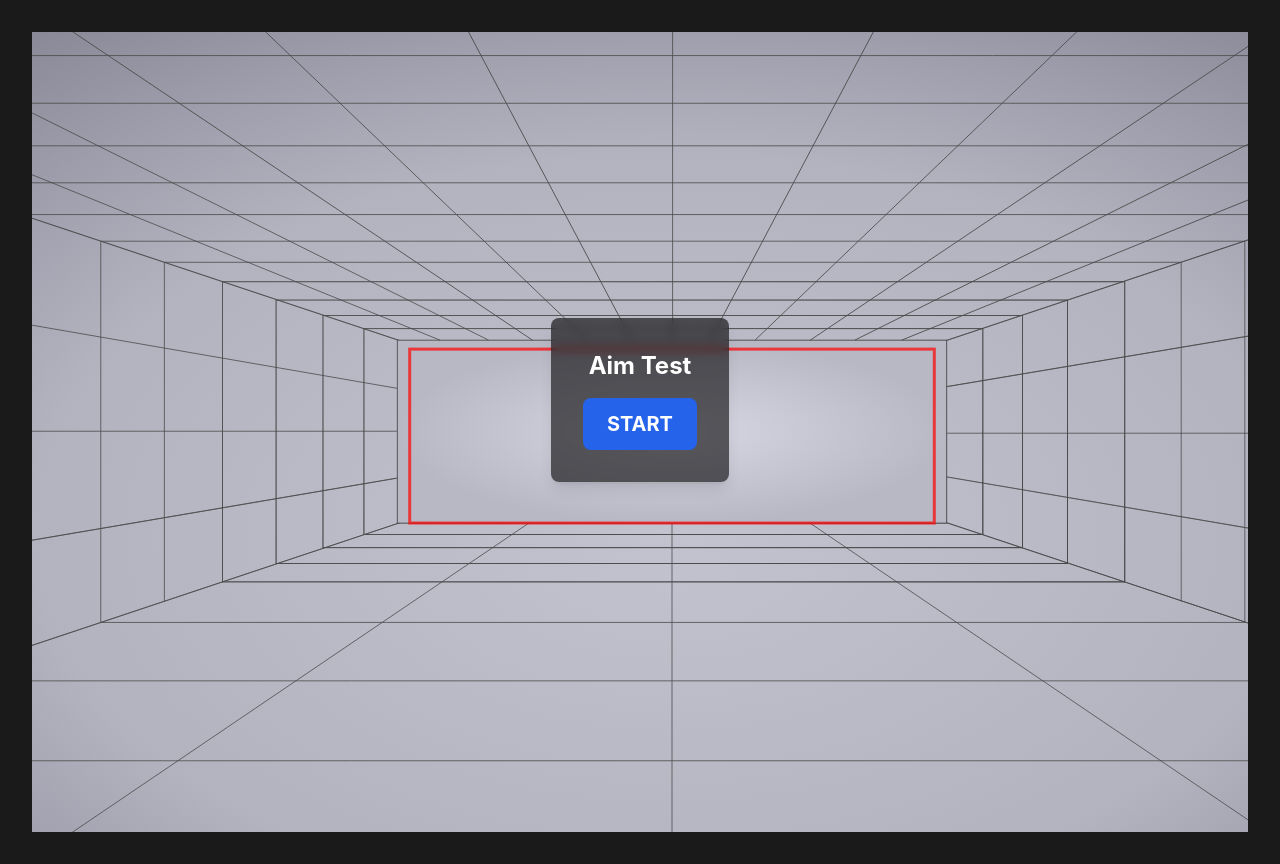
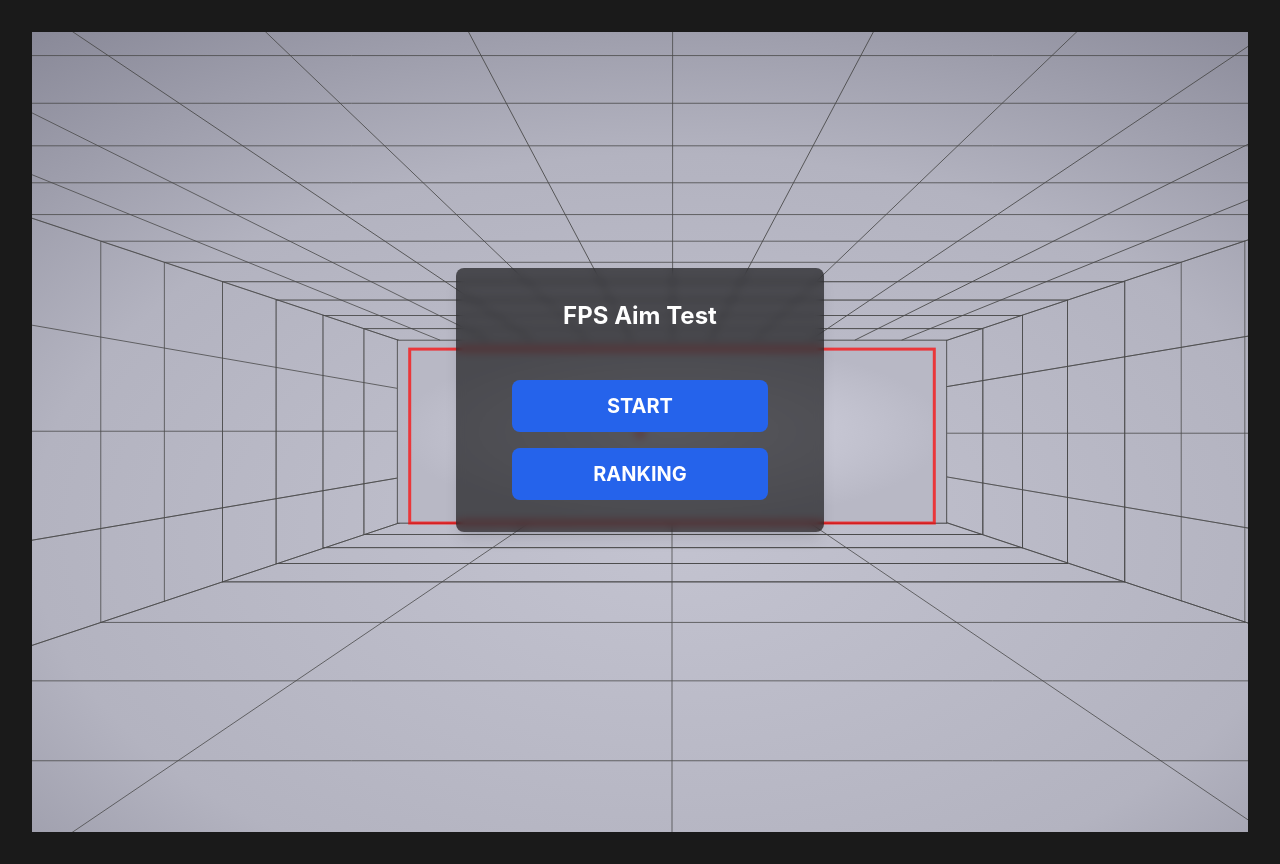
Before and after one commit to Donghunn-Lee/aimtest, a React (Create React App) app: page / in a window 1280 px wide. Both pictures are taken after a click on the button "전체화면 모드". Built offline with nearby package versions, Linux system fonts and the light colour scheme.

Commit message:
feat: 랭킹보드 기본 ui 구현

```diff
--- a/src/components/Game/GameWorld.tsx
+++ b/src/components/Game/GameWorld.tsx
@@ -6,7 +6,7 @@ import { TargetRenderer } from './target/TargetRenderer';
 import { Target, TargetConfig } from './target/types';
 import { StartMenu } from './menu/StartMenu';
 import { ResultMenu } from './menu/ResultMenu';
-
+import RankingBoard from '../game/ranking/RankingBoard';
 interface GameWorldProps {
   gameMode: 'fullscreen' | 'windowed';
   onGameModeChange?: (mode: 'fullscreen' | 'windowed') => void;
@@ -39,7 +39,7 @@ export const GameWorld = ({ gameMode, onGameModeChange }: GameWorldProps) => {
   const [accuracy, setAccuracy] = useState(0);
   const [hitCount, setHitCount] = useState(0);
   const [totalClick, setTotalClick] = useState(0);
-
+  const [isRankingOpen, setIsRankingOpen] = useState(false);
   const initTargetManager = () => {
     targetManagerRef.current = new TargetManager(targetConfig, {
       width: canvasRef.current?.width || 0,
@@ -439,7 +439,7 @@ export const GameWorld = ({ gameMode, onGameModeChange }: GameWorldProps) => {
         </div>
       ) : null}
       {!isGameStarted && !isGameOver && (
-        <StartMenu onStart={handleGameStart} />
+        <StartMenu onStart={handleGameStart} onRanking={() => setIsRankingOpen(true)} />
       )}
       {isGameOver && (
         <ResultMenu
@@ -448,6 +448,9 @@ export const GameWorld = ({ gameMode, onGameModeChange }: GameWorldProps) => {
           onRestart={handleRestart}
         />
       )}
+      {isRankingOpen && (
+        <RankingBoard />
+      )}
     </div>
   );
 };
--- a/src/components/Game/Menu/ResultMenu.tsx
+++ b/src/components/Game/Menu/ResultMenu.tsx
@@ -13,11 +13,13 @@ export const ResultMenu = ({ score, elapsedTime, onRestart }: ResultMenuProps) =
 
   return (
     <PanelOverlay>
+      <div className="flex flex-col items-center justify-center space-y-8 px-6">
         <h2 className="text-2xl font-bold mb-4 text-white">게임 결과</h2>
         <div className="text-white mb-6">
           <p className="text-lg mb-2">점수: {score}</p>
           <p className="text-lg">플레이 시간: {elapsedTime.toFixed(2)}초</p>
         </div>
+        <div className="space-y-4">
           <button
             onClick={onRestart}
             className="px-6 py-3 text-xl font-bold text-white bg-blue-600 rounded-lg hover:bg-blue-700 transition-colors w-full"
@@ -28,8 +30,10 @@ export const ResultMenu = ({ score, elapsedTime, onRestart }: ResultMenuProps) =
             onClick={onSave}
             className="px-6 py-3 text-xl font-bold text-white bg-blue-600 rounded-lg hover:bg-blue-700 transition-colors w-full"
           >
-        저장하기
+            기록하기
           </button>
+        </div>
+      </div>
     </PanelOverlay>
   );
 };
--- a/src/components/Game/Menu/StartMenu.tsx
+++ b/src/components/Game/Menu/StartMenu.tsx
@@ -1,19 +1,36 @@
+import { useState } from "react";
 import { PanelOverlay } from "../../common/PanelOverlay";
 
 interface StartMenuProps {
   onStart: () => void;
+  onRanking: () => void;
 }
 
-export const StartMenu = ({ onStart }: StartMenuProps) => {
+export const StartMenu = ({ onStart, onRanking }: StartMenuProps) => {
+
+  const handleRankingClick = () => {
+    onRanking();
+  };
+
   return (
     <PanelOverlay>
-      <h2 className="text-2xl font-bold mb-4 text-white text-center">Aim Test</h2>
+      <div className="flex flex-col items-center justify-center space-y-8 px-6">
+        <h2 className="text-2xl font-bold mb-4 text-white text-center">FPS Aim Test</h2>
+        <div className="space-y-4">
           <button
             onClick={onStart}
             className="px-6 py-3 text-xl font-bold text-white bg-blue-600 rounded-lg hover:bg-blue-700 transition-colors w-full"
           >
             START
           </button>
+          <button
+            onClick={handleRankingClick}
+            className="px-6 py-3 text-xl font-bold text-white bg-blue-600 rounded-lg hover:bg-blue-700 transition-colors w-full"
+          >
+            RANKING
+          </button>
+        </div>
+      </div>
     </PanelOverlay>
   );
 };
--- /dev/null
+++ b/src/components/Game/ranking/RankingBoard.tsx
@@ -0,0 +1,6 @@
+const RankingBoard = () => {
+
+  return <div>RankingBoard</div>;
+};
+
+export default RankingBoard;
--- a/src/components/common/PanelOverlay.tsx
+++ b/src/components/common/PanelOverlay.tsx
@@ -2,11 +2,12 @@ import { ReactNode } from 'react';
 
 interface PanelOverlayProps {
   children: ReactNode;
+  className?: string;
 }
 
-export const PanelOverlay = ({ children }: PanelOverlayProps) => {
+export const PanelOverlay = ({ children, className }: PanelOverlayProps) => {
   return (
-    <div className="fixed inset-0 flex items-center justify-center">
+    <div className={`fixed inset-0 flex items-center justify-center ${className}`}>
       <div className="bg-black bg-opacity-60 p-8 rounded-lg shadow-lg backdrop-blur-sm">
         {children}
       </div>
```
Lines whose indentation alone changed are shown as unchanged.
